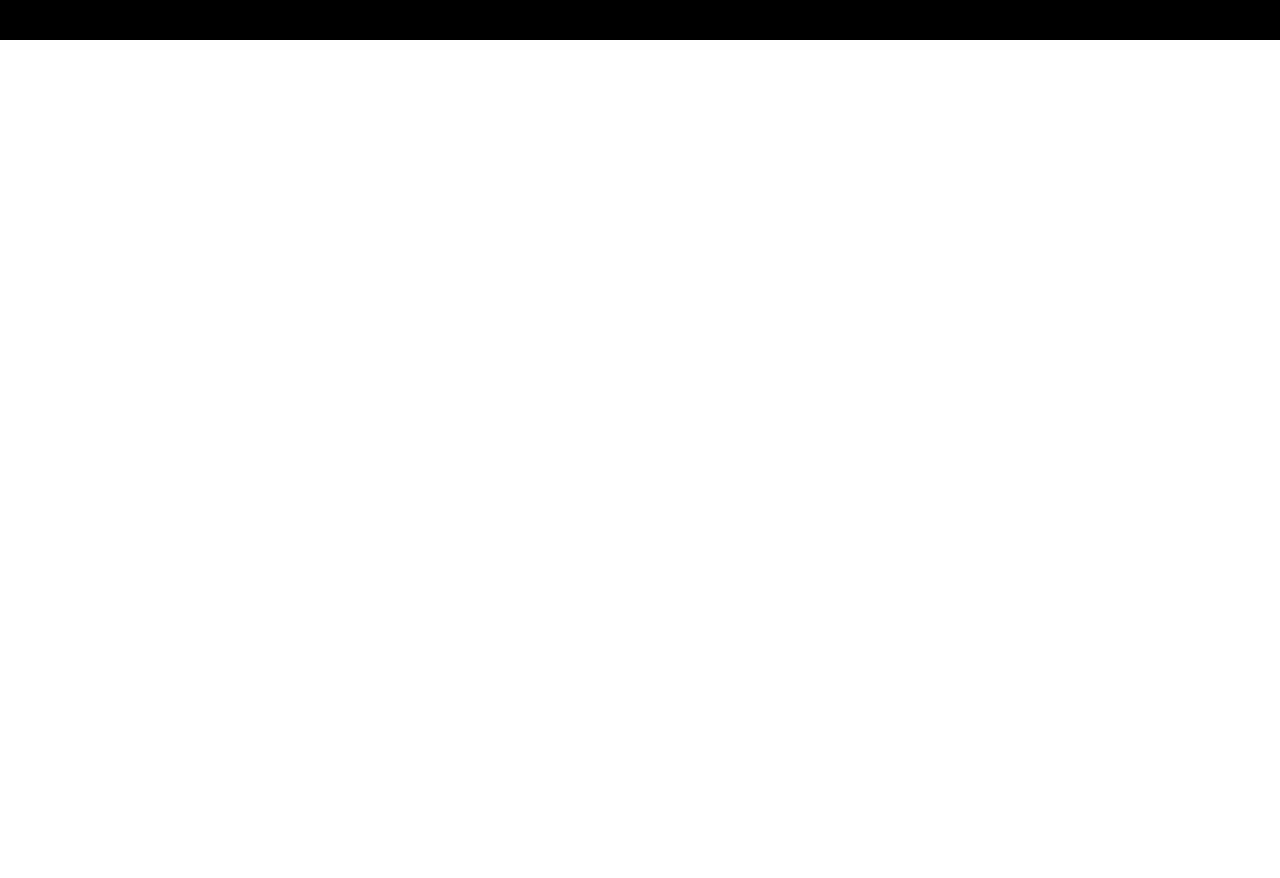
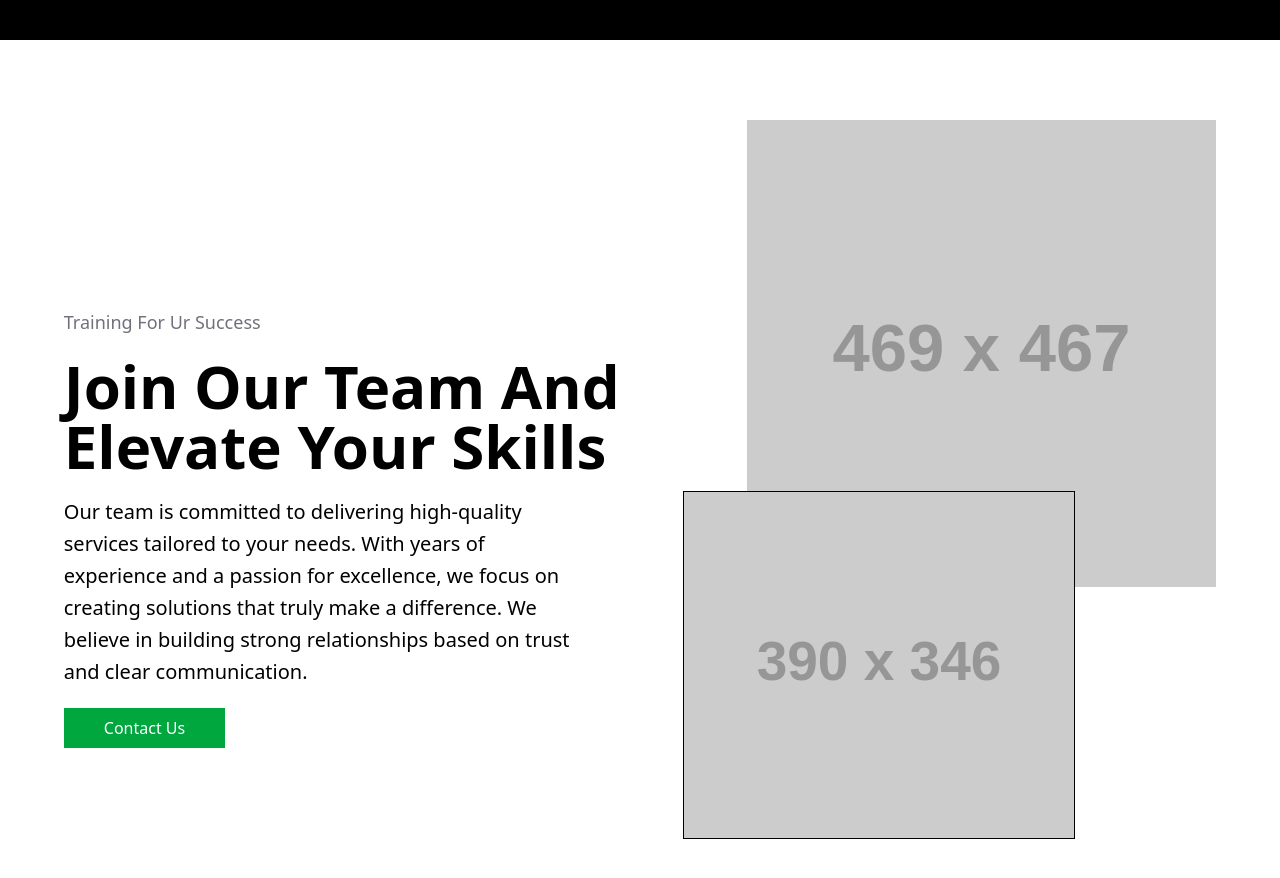
Before and after one commit to Tornike28-AT/academy, a Next.js app: page / in a window 1280 px wide. Shown: the part 760-1638 px from the top of the page. Before the commit the page ends 800 px from the top, so only its background shows below. Built offline with nearby package versions, Linux system fonts and the light colour scheme.

Commit message:
feat: added about section

```diff
--- a/app/page.js
+++ b/app/page.js
@@ -1,3 +1,4 @@
+import About from "@/components/About";
 import Hero from "@/components/Hero";
 import Image from "next/image";
 
@@ -7,7 +8,7 @@ export default function Home() {
 
     <Hero/>
 
-
+    <About/>
     </>
 
   );
--- /dev/null
+++ b/components/About.jsx
@@ -0,0 +1,31 @@
+import Image from "next/image";
+import React from "react";
+
+const About = () => {
+  return (
+    <section className=" pt-20">
+      <div className="flex justify-around">
+        <div className=" space-y-5 flex flex-col justify-center">
+          <p className="capitalize  text-zinc-500 text-lg font-medium">training for ur success</p>
+          <h2 className="capitalize text-6xl font-bold">Join our team and <br/> elevate your skills</h2>
+          <p className="max-w-130 text-xl leading-8">
+
+            Our team is committed to delivering high-quality services tailored
+            to your needs. With years of experience and a passion for
+            excellence, we focus on creating solutions that truly make a
+            difference. We believe in building strong relationships based on
+            trust and clear communication.
+          </p>
+          <button className="self-start bg-green-600 px-10 py-2  text-white font-medium">Contact Us</button>
+        </div>
+        <div className="relative">
+          <img src={"https://placehold.co/469x467"} alt="" className="z-5 w-full" />
+          <img src={"https://placehold.co/390x346"} alt="" className="relative bottom-24 right-16 z-10 border  " />
+
+        </div>
+      </div>
+    </section>
+  );
+};
+
+export default About;
--- a/package.json
+++ b/package.json
@@ -18,5 +18,9 @@
     "eslint": "^9",
     "eslint-config-next": "16.2.10",
     "tailwindcss": "^4"
+  },
+  "allowScripts": {
+    "sharp@0.34.5": true,
+    "unrs-resolver@1.12.2": true
   }
 }
```
Also changed, not shown: 1 other file (tests, documents, lock files or other folders).
